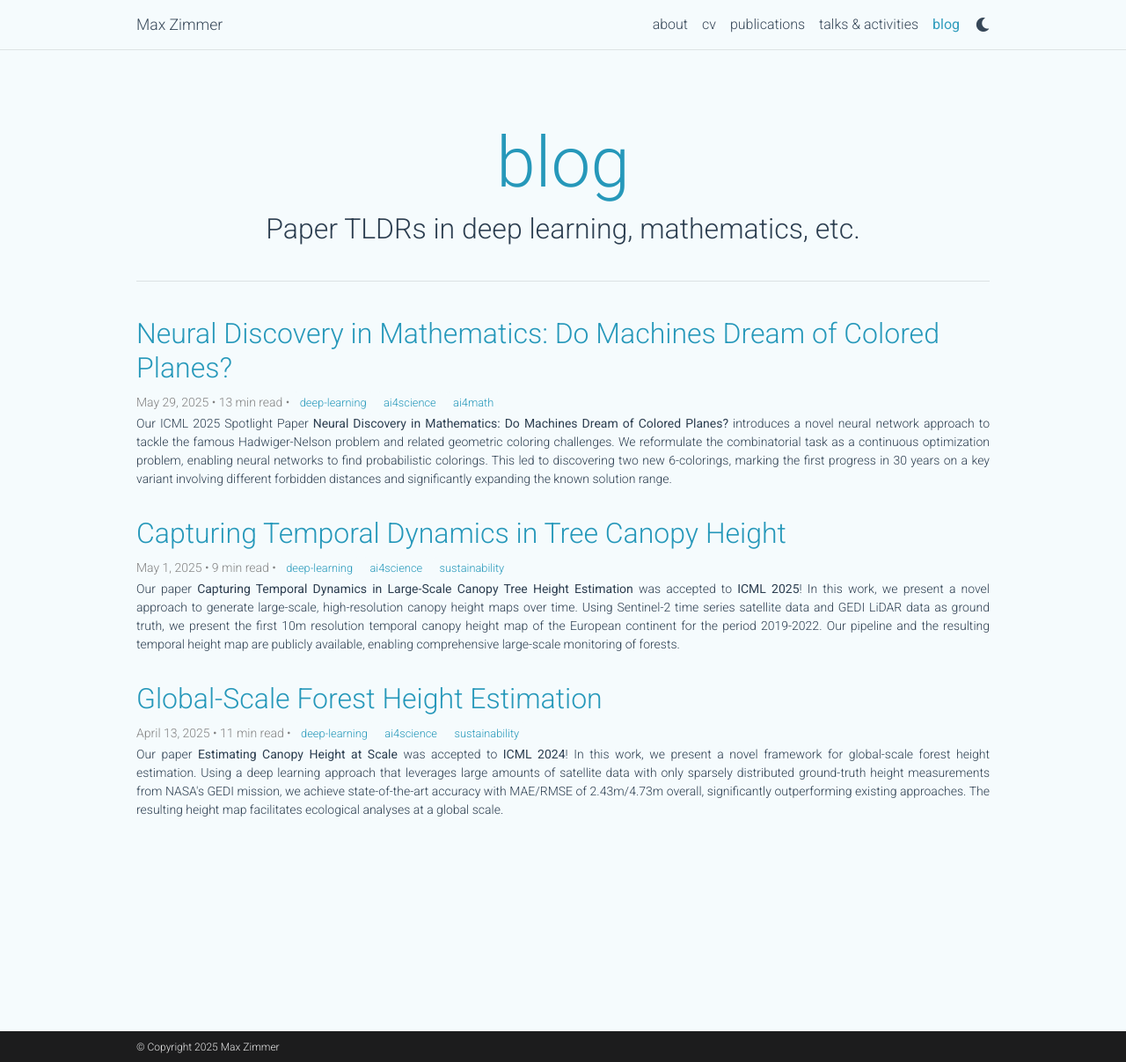
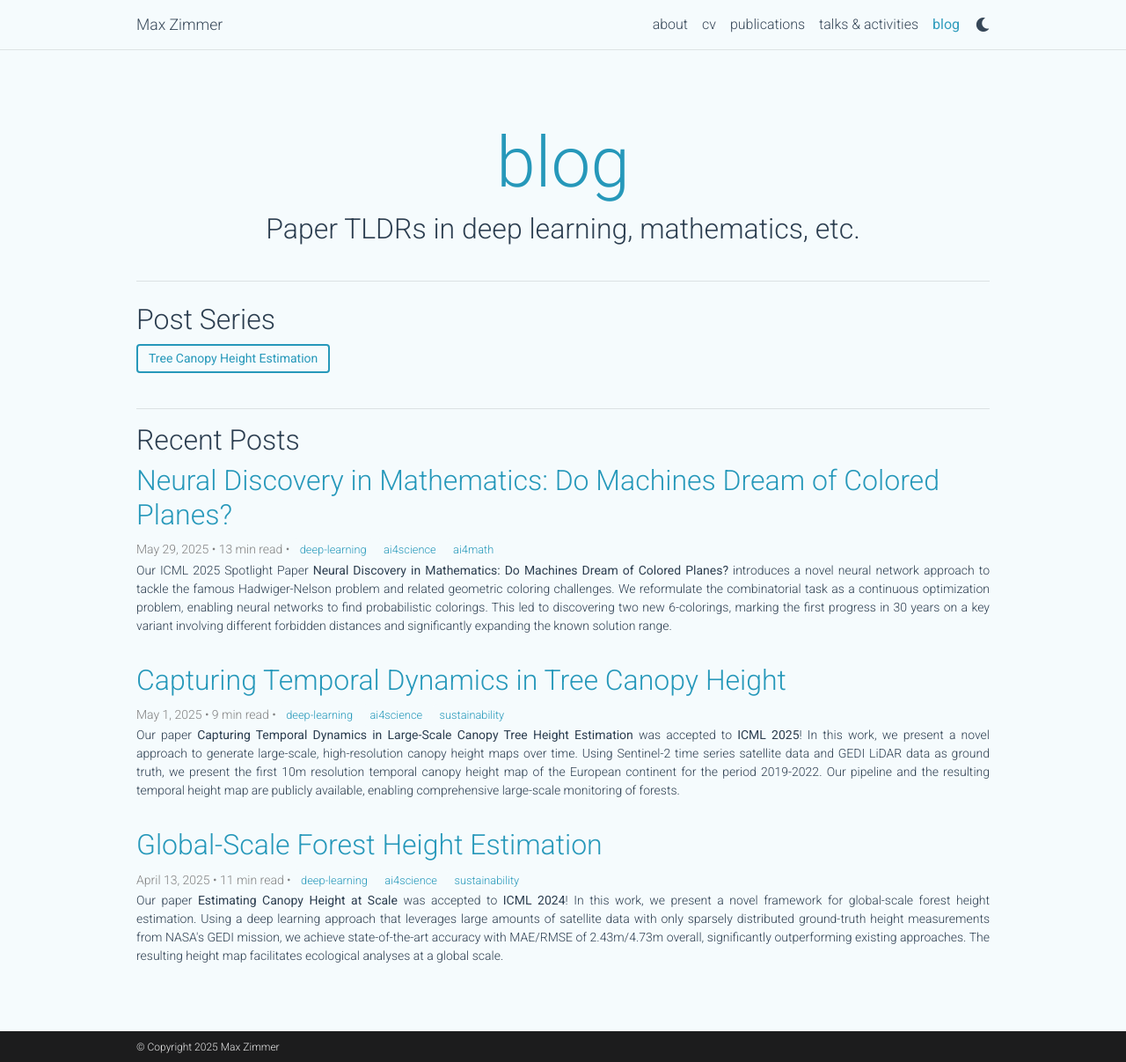
Before and after one commit to zimmer-m/zimmer-m.github.io, a Jekyll site: the page built from _pages/blog.md, in a window 1280 px wide and 1207 px high. Shown: the whole window at 88% size. Built offline with Jekyll 4.4.1, drawn with Linux system fonts in a browser that asks for light colours; comment, search, counter and statistics services are not loaded; a style sheet for code colours, icons or effects is not loaded.

Commit message:
added series listing

```diff
--- a/_pages/blog.md
+++ b/_pages/blog.md
@@ -11,34 +11,51 @@ nav_order: 6
     <h1>{{ site.blog_name }}</h1>
     <h2>{{ site.blog_description }}</h2>
   </div>
-
+<br>
 </div>
 
-<!--<div class="alert alert-info" role="alert">
-  <i class="fas fa-tools"></i> Work in progress - blog posts coming soon!
-</div>-->
-<br>
-<div class="post-list">
-  {% for post in site.posts %}
-  {% if post.hidden != true %}
-  <div class="post-preview">
-    <h2 class="post-title">
-      <a href="{{ post.url | prepend: site.baseurl }}">{{ post.title }}</a>
-    </h2>
-    <p class="post-meta">
-      {{ post.date | date: '%B %-d, %Y' }} •
-      {% assign words = post.content | number_of_words %}
-      {% assign read_time = words | divided_by: 180 | plus: 1 %}
-      {{ read_time }} min read
-      {% if post.tags %}
-        •
-        {% for tag in post.tags %}
-          <a class="tag" href="{{ '/blog/tag/' | prepend: site.baseurl }}{{ tag }}">{{ tag }}</a>
-        {% endfor %}
-      {% endif %}
-    </p>
-    <p class="post-description">{{ post.description }}</p>
+
+{% assign series_posts = site.posts | where_exp: "item", "item.series_title" %}
+{% if series_posts.size > 0 %}
+<h2>Post Series</h2>
+<div class="series-list-container">
+  <div class="series-list">
+    {% for post in series_posts %}
+      <a href="{{ post.url | prepend: site.baseurl }}" class="series-box">
+        <div class="series-title">{{ post.series_title }}</div>
+      </a>
+    {% endfor %}
   </div>
-  {% endif %}
-  {% endfor %}
 </div>
+
+{% endif %}
+
+<hr class="solid">
+
+<div class="posts-container">
+  <h2>Recent Posts</h2>
+  <div class="post-list">
+    {% for post in site.posts %}
+    {% if post.hidden != true %}
+    <div class="post-preview">
+      <h2 class="post-title">
+        <a href="{{ post.url | prepend: site.baseurl }}">{{ post.title }}</a>
+      </h2>
+      <p class="post-meta">
+        {{ post.date | date: '%B %-d, %Y' }} •
+        {% assign words = post.content | number_of_words %}
+        {% assign read_time = words | divided_by: 180 | plus: 1 %}
+        {{ read_time }} min read
+        {% if post.tags %}
+          •
+          {% for tag in post.tags %}
+            <a class="tag" href="{{ '/blog/tag/' | prepend: site.baseurl }}{{ tag }}">{{ tag }}</a>
+          {% endfor %}
+        {% endif %}
+      </p>
+      <p class="post-description">{{ post.description }}</p>
+    </div>
+    {% endif %}
+    {% endfor %}
+  </div>
+</div>
--- a/_posts/2025-04-13-estimating-canopy-height-at-scale.md
+++ b/_posts/2025-04-13-estimating-canopy-height-at-scale.md
@@ -11,6 +11,7 @@ code_url: "https://github.com/AI4Forest/Global-Canopy-Height-Map"
 paper_custom: "Map|https://worldwidemap.projects.earthengine.app/view/canopy-height-2020"
 giscus_comments: false
 related_posts: false
+series_title: "Tree Canopy Height Estimation"
 authors:
   - name: Jan Pauls
     affiliations:
--- /dev/null
+++ b/_sass/_series_listing.scss
@@ -0,0 +1,56 @@
+.series-list-container {
+  margin-bottom: 2rem;
+}
+
+.series-list-container h2 {
+  text-align: left;
+  margin-bottom: 1.5rem;
+  font-size: 1.8em;
+  font-weight: normal;
+}
+
+.series-list {
+  display: grid;
+  grid-template-columns: repeat(auto-fit, auto);
+  gap: 0.5rem;
+  justify-content: flex-start;
+}
+
+.series-box {
+  display: inline-block;
+  padding: 0.25rem 0.75rem;
+  border: 2px solid var(--global-theme-color);
+  border-radius: 4px;
+  text-decoration: none;
+  color: var(--global-theme-color);
+  background-color: var(--global-bg-color);
+  transition: color 0.3s ease, background-color 0.3s ease;
+  font-size: 0.875rem;
+  line-height: 1.5;
+  margin-right: 0.5rem;
+  margin-bottom: 0.5rem;
+}
+
+.series-box:hover {
+  color: var(--global-bg-color);
+  background-color: var(--global-theme-color);
+  transform: none;
+  box-shadow: none;
+  text-decoration: none;
+}
+
+html[data-theme='dark'] .series-box:hover {
+  box-shadow: 0 8px 15px rgba(255, 255, 255, 0.05);
+}
+
+.series-title {
+  font-size: inherit;
+  font-weight: normal;
+  margin-bottom: 0;
+  color: inherit;
+}
+
+.series-start-link {
+  font-size: 0.95em;
+  opacity: 0.9;
+}
--- a/assets/css/main.scss
+++ b/assets/css/main.scss
@@ -13,7 +13,8 @@ $max-content-width: {{ site.max_width }};
   "base",
   "distill",
   "publications",
-  "series"
+  "series",
+  "series_listing"
 ;
 
 p { /* This was added by myself. */
```
